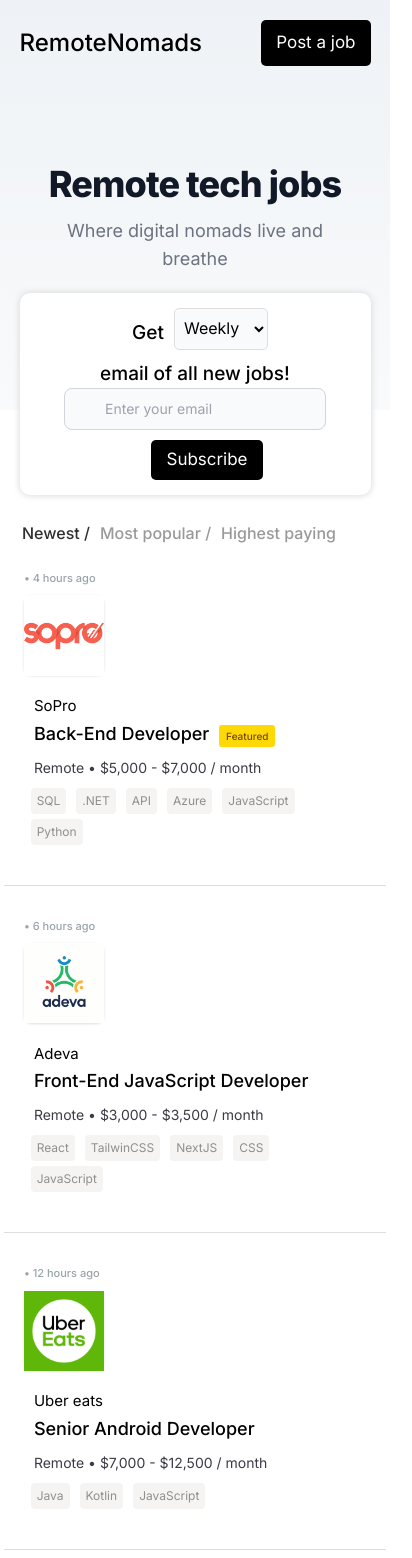
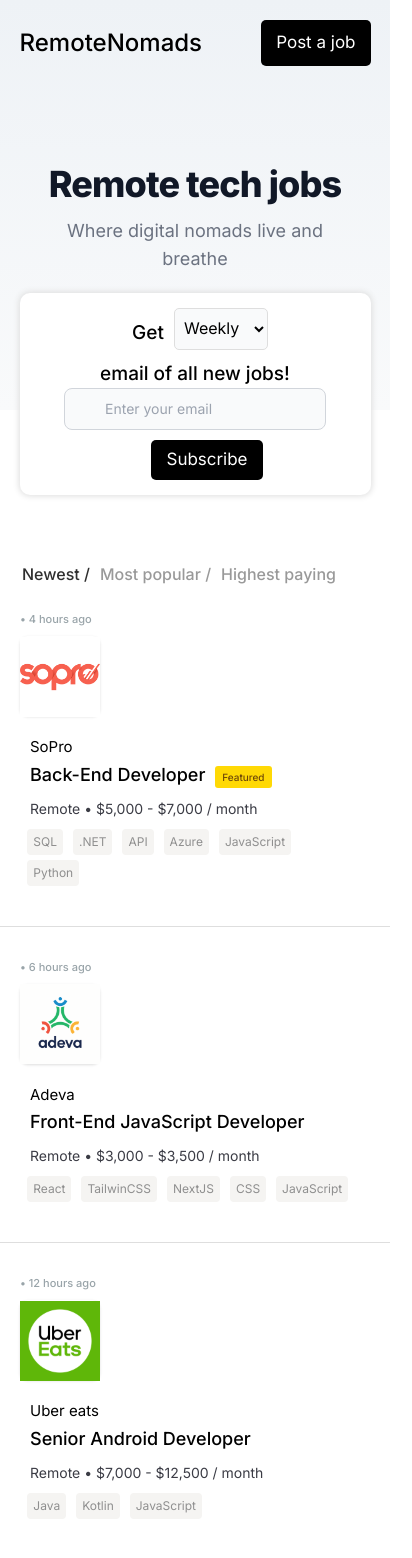
Before and after one commit to robertmish/gorde-project, a Next.js app: page / in a window 390 px wide. Shown: the top 1558 px of the page, 412 px wide, since content can reach past the window. Built offline with nearby package versions, Linux system fonts and the light colour scheme.

Commit message:
styles edit for mobile

```diff
--- a/src/app/globals.css
+++ b/src/app/globals.css
@@ -474,10 +474,8 @@
   }
   .listing_filter {
     display: flex;
-    width: 100%;
-    margin: 0 auto;
-    margin-top: 111px;
-margin-left:22px;
+    width: 88%;
+    margin: 152px auto 0 22px;
   }
   .filter_label {
   margin-right: 10px;
@@ -495,7 +493,7 @@
   }
 
   .listing_feed {
-  width: 98%;
+  width: 100%;
   margin: 0 auto;
   margin-top: 50px;
   }
```
